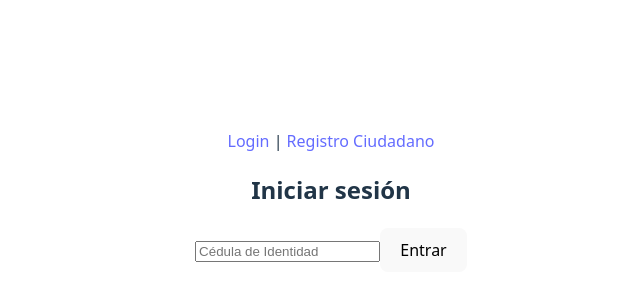
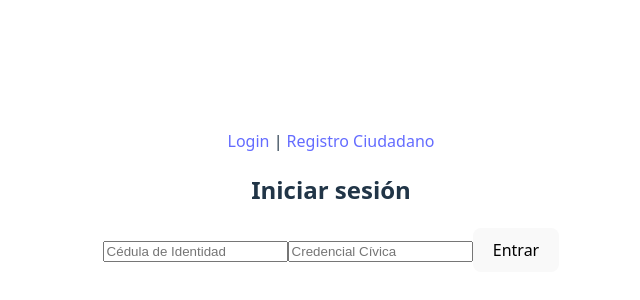
Before and after one commit to gbaup/obligatorio-bd2-front, a React (Vite) app: page / in a window 1280 px wide. Shown: the part 200-500 px from the top of the page, without its empty margins (309-949 px from the left). Built offline with nearby package versions, Linux system fonts and the light colour scheme.

Commit message:
feat: add support for Credencial Cívica in login form

```diff
--- a/src/pages/Login.jsx
+++ b/src/pages/Login.jsx
@@ -4,6 +4,7 @@ import axios from "axios";
 
 export default function Login({ onLogin }) {
   const [ci, setCi] = useState("");
+  const [cc, setCc] = useState("");
   const [error, setError] = useState("");
   const navigate = useNavigate();
 
@@ -17,11 +18,12 @@ export default function Login({ onLogin }) {
         }
         const res = await axios.post("http://localhost:3000/auth/login", {
         ci: ciNumber,
+        cc: cc.trim(),
         });
         onLogin(res.data);
         navigate("/panel");
     } catch (err) {
-      setError("CI inválida o usuario no encontrado");
+        setError("CI o CC inválida o usuario no encontrado");
     }
 };
 
@@ -35,6 +37,13 @@ export default function Login({ onLogin }) {
             onChange={e => setCi(e.target.value)}
             required
         />
+        <input
+            type="text"
+            placeholder="Credencial Cívica"
+            value={cc}
+            onChange={e => setCc(e.target.value)}
+            required
+        />
         <button type="submit">Entrar</button>
         {error && <div style={{ color: "red" }}>{error}</div>}
     </form>
```
Lines whose indentation alone changed are shown as unchanged.
